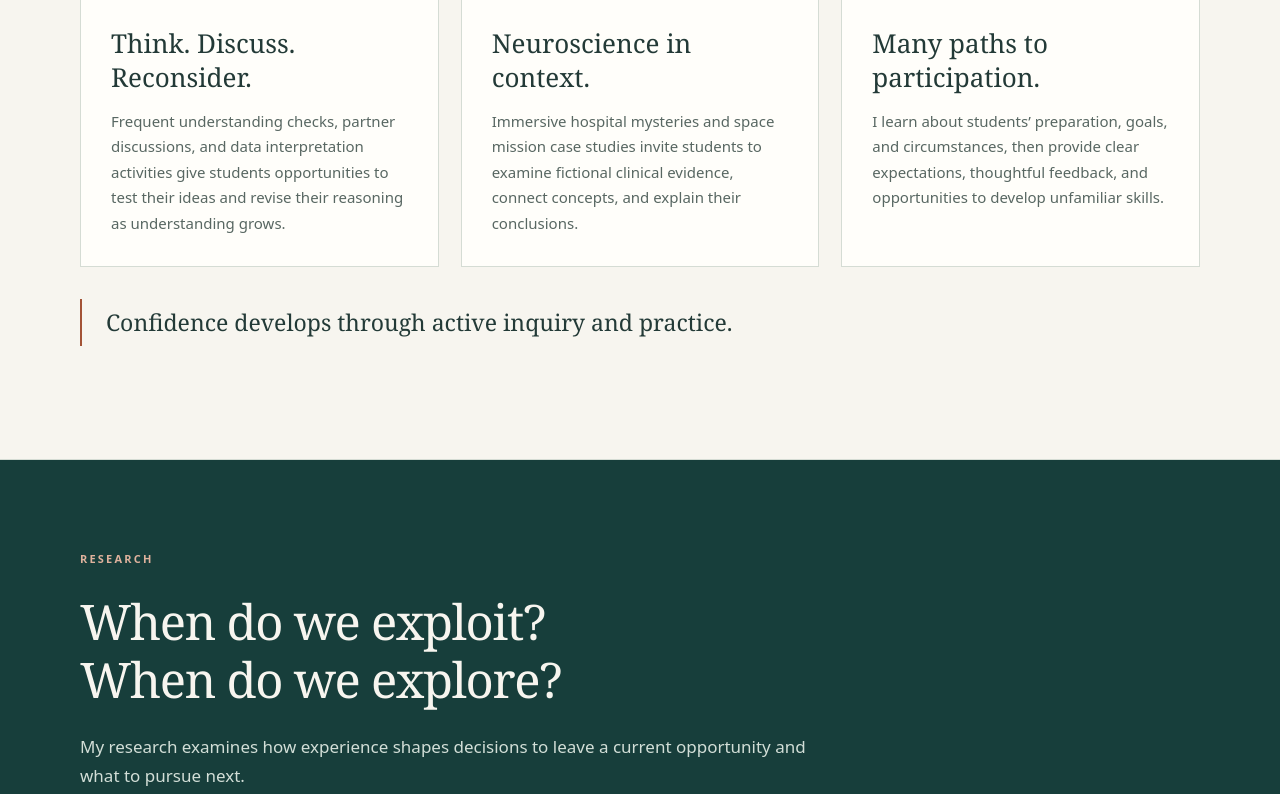
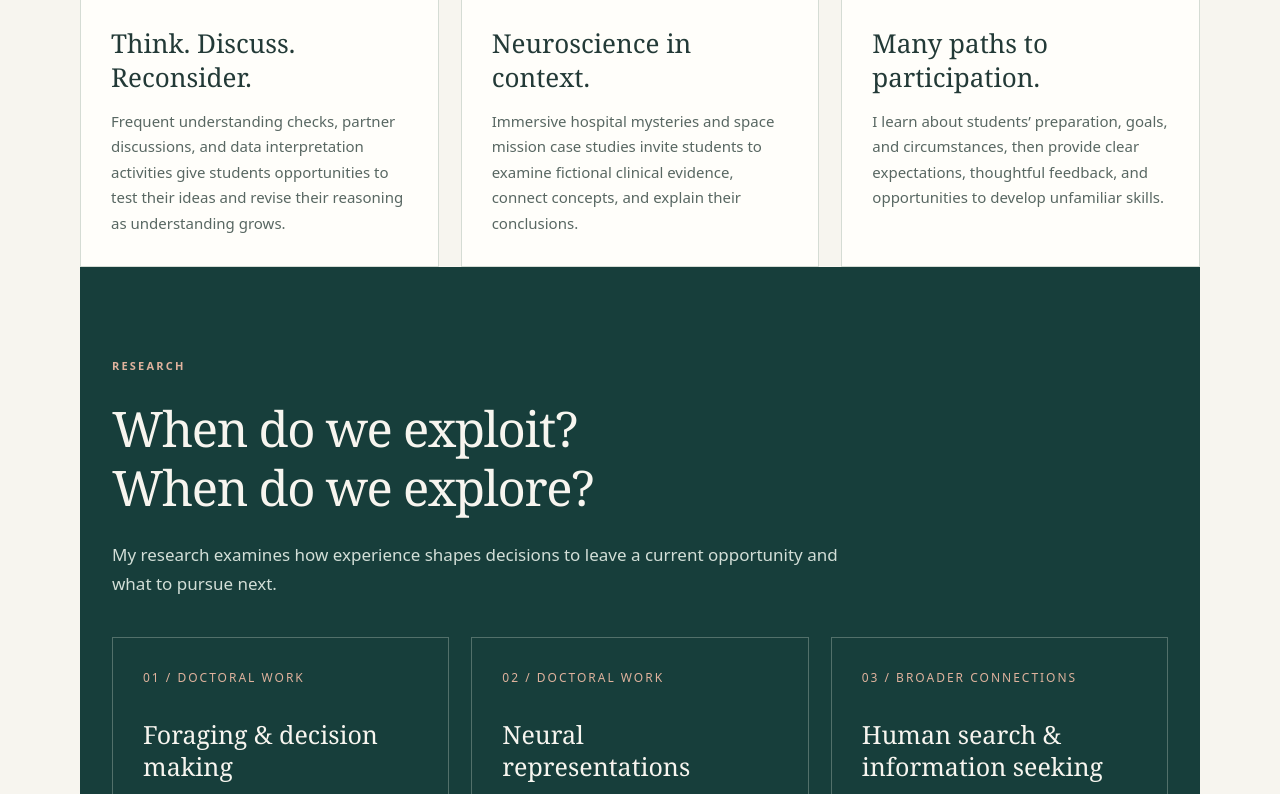
Before and after one commit to rkkend/rkkend.github.io, a plain HTML site: page index.html in a window 1280 px wide. Shown: the part 1827-2621 px from the top of the page. Drawn offline with Linux system fonts and the light colour scheme.

Commit message:
Update index.html

```diff
--- a/index.html
+++ b/index.html
@@ -25,8 +25,8 @@
     <div class="affiliations"><div><strong>University of California, Los Angeles</strong>PhD candidate · Behavioral Neuroscience</div><div><strong>Chapman University</strong>Part-time lecturer · Physiological Psychology</div></div>
   </div>
   <section id="about"><div class="wrap split"><div><p class="eyebrow">About me</p><h2>A scientist.<br>An educator.<br>A lifelong learner.</h2></div><div class="body-copy"><p>My work brings together neuroscience, computational analysis, and a commitment to helping students develop as thoughtful, independent learners. At UCLA, I work in the <a href="https://wikenheiserlab.psych.ucla.edu/">Wikenheiser Lab</a> to investigate decision making through foraging behavior, computational modeling, and hippocampal electrophysiology.</p><p>At Chapman, I design and teach Physiological Psychology and have co-taught Neuroscience II in the doctoral physical therapy program. I enjoy making complex ideas approachable through discussion, hands-on activities, and immersive fictional cases.</p><p>My academic background spans biochemistry and molecular biology, computational and data sciences, and psychology. Across these fields, I’m drawn to the same process: asking questions, examining evidence, and revising our understanding.</p></div></div></section>
-  <section id="teaching"><div class="wrap"><p class="eyebrow">Teaching &amp; mentorship</p><h2>Learning that travels beyond the classroom.</h2><p class="section-intro">I want students to connect course concepts to their personal and professional lives and feel equipped to approach unfamiliar problems. My teaching makes room for questions, practice, and the gradual development of confidence.</p><div class="cards"><article class="card"><span class="number">01 / ACTIVE INQUIRY</span><h3>Think. Discuss. Reconsider.</h3><p>Frequent understanding checks, partner discussions, and data interpretation activities give students opportunities to test their ideas and revise their reasoning as understanding grows.</p></article><article class="card"><span class="number">02 / APPLIED LEARNING</span><h3>Neuroscience in context.</h3><p>Immersive hospital mysteries and space mission case studies invite students to examine fictional clinical evidence, connect concepts, and explain their conclusions.</p></article><article class="card"><span class="number">03 / STUDENT SUPPORT</span><h3>Many paths to participation.</h3><p>I learn about students’ preparation, goals, and circumstances, then provide clear expectations, thoughtful feedback, and opportunities to develop unfamiliar skills.</p></article></div><p class="teaching-note">Confidence develops through active inquiry and practice.</p></div></section>
-  <section class="research" id="research"><div class="wrap"><p class="eyebrow">Research</p><h2>When do we exploit?<br>When do we explore?</h2><p class="section-intro">My research examines how experience shapes decisions to leave a current opportunity and what to pursue next.</p><div class="cards"><article class="card"><span class="number">01 / DOCTORAL WORK</span><h3>Foraging &amp; decision making</h3><p>I investigate how reward availability, time, effort, and experience influence rats’ choices between foraging opportunities, using behavioral analysis and computational models.</p></article><article class="card"><span class="number">02 / DOCTORAL WORK</span><h3>Neural representations</h3><p>Using wireless recordings from Neuropixels probes, I examine hippocampal activity as rats navigate and decide where to seek rewards.</p></article><article class="card"><span class="number">03 / BROADER CONNECTIONS</span><h3>Human search &amp; information seeking</h3><p>These foraging questions also inform my interest in human search and information seeking: how experience, expectations, and uncertainty shape decisions to stick with what's familiar or move on.</p></article></div><p class="research-footer">My vision is a collaborative undergraduate research environment where students help develop experiments, analyze behavior, and compare competing explanations of decision making.</p></div></section>
+  <section id="teaching"><div class="wrap"><p class="eyebrow">Teaching &amp; mentorship</p><h2>Learning that travels beyond the classroom.</h2><p class="section-intro">I want students to connect course concepts to their personal and professional lives and feel equipped to approach unfamiliar problems. My teaching makes room for questions, practice, and the gradual development of confidence.</p><div class="cards"><article class="card"><span class="number">01 / ACTIVE INQUIRY</span><h3>Think. Discuss. Reconsider.</h3><p>Frequent understanding checks, partner discussions, and data interpretation activities give students opportunities to test their ideas and revise their reasoning as understanding grows.</p></article><article class="card"><span class="number">02 / APPLIED LEARNING</span><h3>Neuroscience in context.</h3><p>Immersive hospital mysteries and space mission case studies invite students to examine fictional clinical evidence, connect concepts, and explain their conclusions.</p></article><article class="card"><span class="number">03 / STUDENT SUPPORT</span><h3>Many paths to participation.</h3><p>I learn about students’ preparation, goals, and circumstances, then provide clear expectations, thoughtful feedback, and opportunities to develop unfamiliar skills.</p></article></div>
+  <section class="research" id="research"><div class="wrap"><p class="eyebrow">Research</p><h2>When do we exploit?<br>When do we explore?</h2><p class="section-intro">My research examines how experience shapes decisions to leave a current opportunity and what to pursue next.</p><div class="cards"><article class="card"><span class="number">01 / DOCTORAL WORK</span><h3>Foraging &amp; decision making</h3><p>I investigate how reward availability, time, effort, and experience influence rats’ choices between foraging opportunities, using behavioral analysis and computational models.</p></article><article class="card"><span class="number">02 / DOCTORAL WORK</span><h3>Neural representations</h3><p>Using wireless recordings from Neuropixels probes, I examine hippocampal activity as rats navigate and decide where to seek rewards.</p></article><article class="card"><span class="number">03 / BROADER CONNECTIONS</span><h3>Human search &amp; information seeking</h3><p>These foraging questions also inform my interest in human search and information seeking: how experience, expectations, and uncertainty shape decisions to stick with what's familiar or move on.</p></article></div>
   <section id="scholarship"><div class="wrap"><p class="eyebrow">Selected scholarship</p><h2>Research &amp; teaching contributions.</h2><article class="publication"><span class="year">2026 · TALK</span><div><h3>Designing an Immersive Mystery Case Study to Promote Applied Learning in Physiological Psychology</h3><p>Faculty for Undergraduate Neuroscience Workshop · Teaching presentation</p></div></article><article class="publication"><span class="year">2025 · PAPER</span><div><h3>Rats pursue food and leisure following the same rational principles</h3><p>Coauthor · Proceedings of the National Academy of Sciences, 122(44), e2520884122 · <a href="https://doi.org/10.1073/pnas.2520884122">Read paper</a></p></div></article><article class="publication"><span class="year">2022 · PAPER</span><div><h3>Quitting while you’re ahead: Patch foraging and temporal cognition</h3><p>First author · Behavioral Neuroscience, 136(5), 467–478 · <a href="https://doi.org/10.1037/bne0000526">Read paper</a></p></div></article><article class="publication"><span class="year">2020 · PAPER</span><div><h3>Kynurenine suppresses osteoblastic cell energetics in vitro and osteoblast numbers in vivo</h3><p>Coauthor · Experimental Gerontology, 130, 110818 · <a href="https://doi.org/10.1016/j.exger.2019.110818">Read paper</a></p></div></article></div></section>
   <section id="cv"><div class="wrap split"><div><p class="eyebrow">Curriculum vitae</p><h2>An interdisciplinary foundation.</h2></div><div class="cv-box"><h3>Science, computation &amp; education</h3><p>My experience includes university teaching, undergraduate mentorship, electrophysiology, computational modeling, and data analysis in Python, R, and MATLAB.</p><p style="margin-top:24px"><a class="button" href="cv.pdf">View my CV (PDF) <span aria-hidden="true">↗</span></a></p></div></div></section>
   <section id="contact"><div class="wrap contact"><div><p class="eyebrow">Contact</p><h2>Let’s connect.</h2><p>I welcome conversations about neuroscience education, undergraduate mentorship, and decision-making research.</p><p style="margin-top:18px"><a href="mailto:rileykendall@comcast.net">rileykendall@comcast.net</a></p></div><a class="button secondary" href="https://github.com/rkkend">Find me on GitHub <span aria-hidden="true">↗</span></a></div></section>
```
